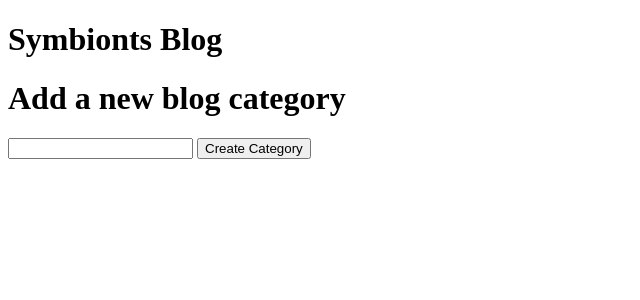
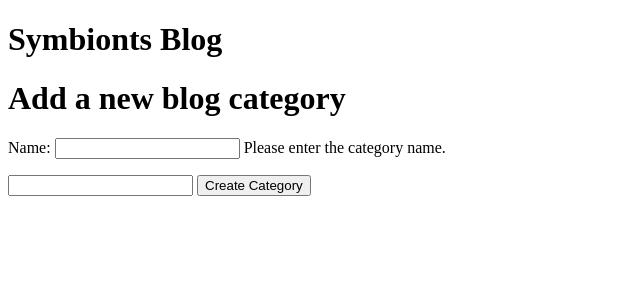
Before and after one commit to ldconejo/djangoProject, a Django app: template code/tango_with_django_project/templates/blog/add_category.html in a window 1280 px wide. Shown: the top 300 px of the page, without its empty margins (0-640 px from the left). Run offline with Django 3.2, Linux system fonts and the light colour scheme; the template is opened without the code that fills it: values that come from a table or form of the project are taken from there, others are empty; parts of the project's set-up code (start-up, migrations or seed data) failed here and were passed over.

Commit message:
Debugging add_category functionality.

```diff
--- a/code/tango_with_django_project/blog/forms.py
+++ b/code/tango_with_django_project/blog/forms.py
@@ -14,8 +14,8 @@
         fields = ('title', 'slug', 'body')
 
 class CategoryForm:
-    title = forms.CharField(widget=forms.TextInput(), max_length=100, help_text="Please enter the category name.")
-    slug = forms.SlugField(widget=forms.TextInput(), max_length=100)
+    title = forms.CharField(max_length=100, help_text="Please enter the category name:")
+    slug = forms.SlugField(max_length=100)
 
     class Meta:
         model = Category
--- a/code/tango_with_django_project/templates/blog/add_category.html
+++ b/code/tango_with_django_project/templates/blog/add_category.html
@@ -8,6 +8,7 @@
     <form id="category_form" method="post" action="/blog/add_category/">
 
         {% csrf_token %}
+        {{ form.as_p }}
 
         {% for hidden in form.hidden_fields %}
             {{ hidden }}
```
